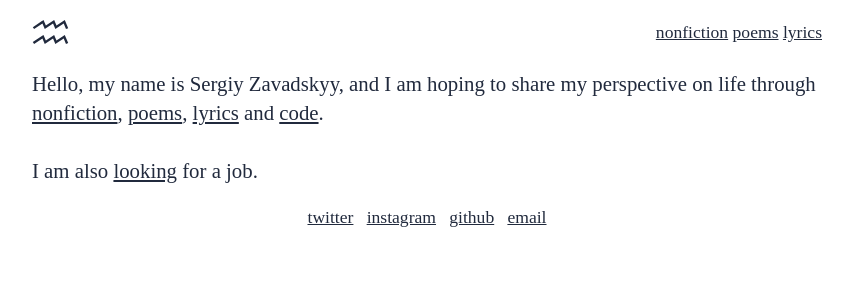
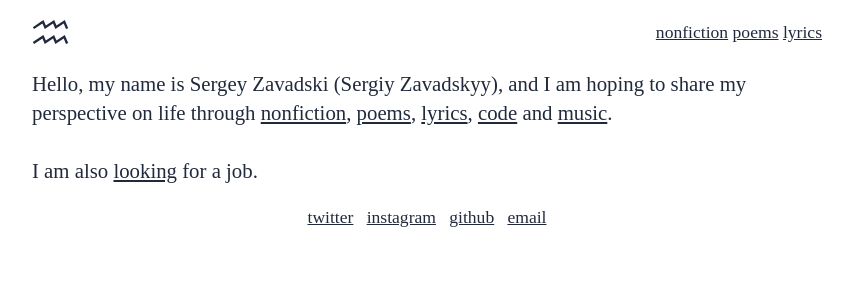
Before and after one commit to sarquaz/sarquaz.github.io, a Jekyll site: the page built from index.html, in a window 1280 px wide. Shown: the top 300 px of the page, without its empty margins (213-1066 px from the left). Built offline with Jekyll 4.4.1, drawn with Linux system fonts in a browser that asks for light colours.

Commit message:
update name spelling

```diff
--- a/index.html
+++ b/index.html
@@ -3,7 +3,7 @@
 ---
 
 <div class="entry">
-  Hello, my name is Sergiy Zavadskyy, and I am hoping to share my perspective on life through <a href="/nonfiction">nonfiction</a>,  <a href="poems">poems</a>, <a href="lyrics">lyrics</a> and <a href="https://github.com/sarquaz">code</a>.
+  Hello, my name is Sergey Zavadski (Sergiy Zavadskyy), and I am hoping to share my perspective on life through <a href="/nonfiction">nonfiction</a>,  <a href="poems">poems</a>, <a href="lyrics">lyrics</a>, <a href="https://github.com/sarquaz">code</a> and <a href="https://open.spotify.com/user/cwquj1f9ulk0vz5zx00hqjy8z/playlist/5kgD6Hcn0HPg23rR3kfpqz?si=DC0MVh2UR3SoZoB4dtu6DA">music</a>.
   <br/><br/>
     I am also <a href="/resume" target="_blank">looking</a> for a job.
   <br/>
--- a/resume.html
+++ b/resume.html
@@ -1,11 +1,11 @@
 <html>
   <head>
-    <title>Sergiy Zavadskyy</title>
+    <title>Sergey Zavadski</title>
     <link rel="stylesheet" type="text/css" href="/css/resume.css"/>
   </head>
   <body>
     <div class="top">
-      <h1>Sergiy Zavadskyy</h1>
+      <h1>Sergey Zavadski</h1>
       <a href="mailto:sergeyzavadski@gmail.com">sergeyzavadski@gmail.com</a>
       <div class="flex-container">
         <div class="flex-item center">
```
